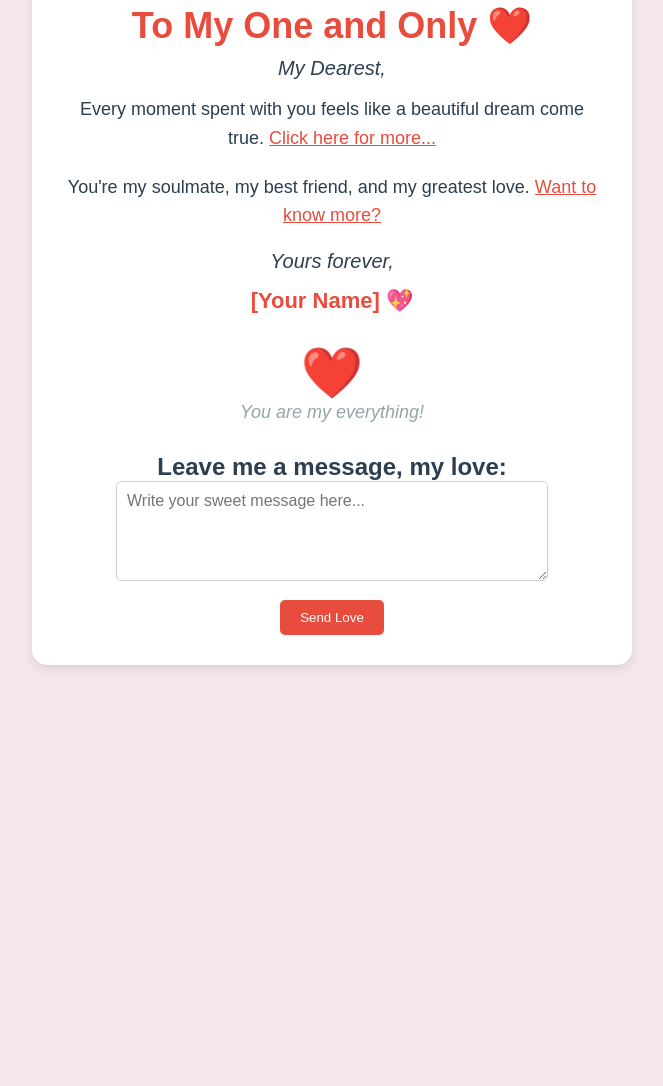
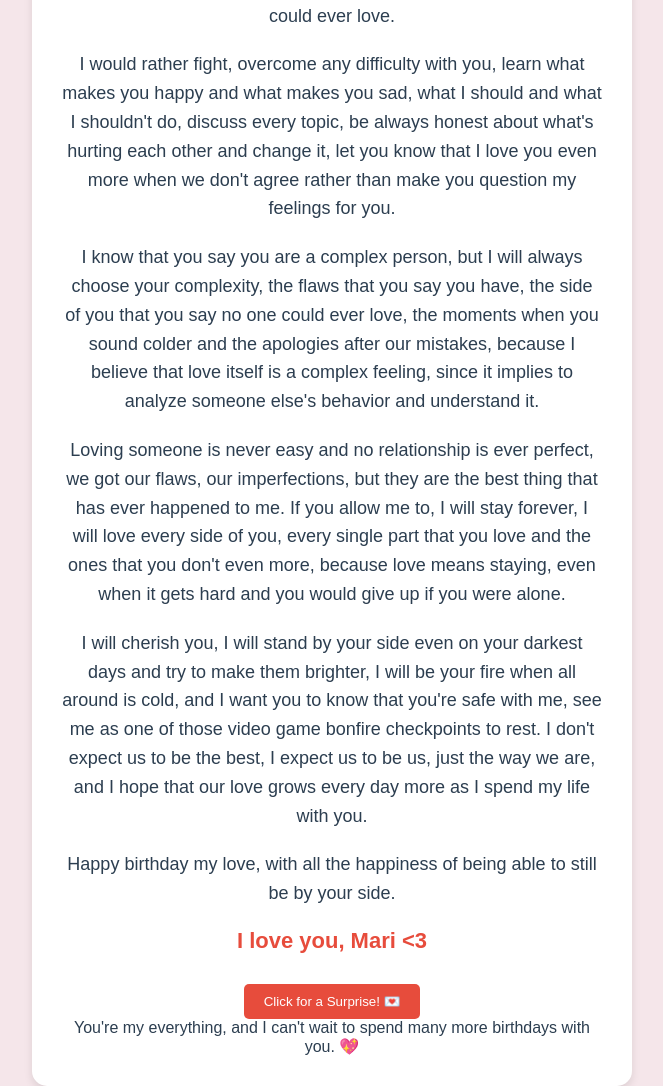
Before and after one commit to muryy6/love-letter, a plain HTML site: page index.html in a window 1280 px wide. Shown: the part 80-1166 px from the top of the page, without its empty margins (308-971 px from the left). Before the commit the page ends 800 px from the top, so only its background shows below. Drawn offline with Linux system fonts and the light colour scheme.

Commit message:
Update index.html

```diff
--- a/index.html
+++ b/index.html
@@ -3,35 +3,50 @@
 <head>
     <meta charset="UTF-8">
     <meta name="viewport" content="width=device-width, initial-scale=1.0">
-    <title>My Love Letter</title>
+    <title>My Love Letter to Mario</title>
+    <!-- Romantic and Cute Fonts -->
+    <link href="https://fonts.googleapis.com/css2?family=Great+Vibes&family=Poppins:wght@300;400;600&display=swap" rel="stylesheet">
     <link rel="stylesheet" href="styles.css">
 </head>
 <body>
     <div class="container">
-        <h1 class="title fadeIn">To My One and Only ❤️</h1>
-        <p class="intro slideUp">My Dearest,</p>
-        <p class="content fadeIn">Every moment spent with you feels like a beautiful dream come true. <span class="reveal" id="message1">Click here for more...</span></p>
-        <p class="hidden-message" id="hidden-message1">I feel like the luckiest person in the world because you're mine! 💖</p>
+        <!-- Happy Birthday Title -->
+        <h1 class="title">Happy Birthday Baby! 🎉</h1>
 
-        <p class="content fadeIn">You're my soulmate, my best friend, and my greatest love. <span class="reveal" id="message2">Want to know more?</span></p>
-        <p class="hidden-message" id="hidden-message2">Every day with you is an adventure, and I can't wait for the journey ahead. 💕</p>
-
-        <p class="closing slideUp">Yours forever,</p>
-        <p class="signature bounceIn">[Your Name] 💖</p>
-
-        <div class="heart-container">
-            <span class="heart pulse" id="heart">&#10084;&#65039;</span>
-            <p id="love-message" class="hidden-message">I love you endlessly! 😘</p>
+        <!-- Love Letter Content -->
+        <div class="letter-content">
+            <p class="content">
+                My love, I'm sorry that I'm not able to be there and give you a real present or megaknight you and fill you with kisses, but I still wanted to prepare something. It's already been three months and I think time went by very fast, but I enjoyed every single moment with you, including our fights, which happen quite often, but I believe that the fact that we are able to have fights and solve them like a married couple every time says a lot about our relationship.
+            </p>
+            <p class="content">
+                I know that I'm unbearable sometimes and I know that your love for me is much more valuable than anyone else's because you don't usually love people that much. You make every day different and happier, and I don't wish for us to not fight anymore, because I know that as long as we do, we love each other more than anyone could ever love.
+            </p>
+            <p class="content">
+                I would rather fight, overcome any difficulty with you, learn what makes you happy and what makes you sad, what I should and what I shouldn't do, discuss every topic, be always honest about what's hurting each other and change it, let you know that I love you even more when we don't agree rather than make you question my feelings for you.
+            </p>
+            <p class="content">
+                I know that you say you are a complex person, but I will always choose your complexity, the flaws that you say you have, the side of you that you say no one could ever love, the moments when you sound colder and the apologies after our mistakes, because I believe that love itself is a complex feeling, since it implies to analyze someone else's behavior and understand it.
+            </p>
+            <p class="content">
+                Loving someone is never easy and no relationship is ever perfect, we got our flaws, our imperfections, but they are the best thing that has ever happened to me. If you allow me to, I will stay forever, I will love every side of you, every single part that you love and the ones that you don't even more, because love means staying, even when it gets hard and you would give up if you were alone.
+            </p>
+            <p class="content">
+                I will cherish you, I will stand by your side even on your darkest days and try to make them brighter, I will be your fire when all around is cold, and I want you to know that you're safe with me, see me as one of those video game bonfire checkpoints to rest. I don't expect us to be the best, I expect us to be us, just the way we are, and I hope that our love grows every day more as I spend my life with you.
+            </p>
+            <p class="content">
+                Happy birthday my love, with all the happiness of being able to still be by your side.
+            </p>
         </div>
 
-        <p class="footer slideUp">You are my everything!</p>
+        <!-- Signature (Updated) -->
+        <p class="signature">I love you, Mari <3</p>
 
-        <!-- Interactive form -->
-        <div class="form-container">
-            <h2>Leave me a message, my love:</h2>
-            <textarea id="love-message-input" placeholder="Write your sweet message here..."></textarea>
-            <button id="submit-message">Send Love</button>
-            <p id="thank-you-message" class="hidden-message">Thank you for your sweet message! 💖</p>
+        <!-- Interactive Button to Show Secret Message -->
+        <button class="secret-button" onclick="showSecretMessage()">Click for a Surprise! 💌</button>
+
+        <!-- Hidden Secret Message -->
+        <div id="secret-message" class="secret-message">
+            <p>You're my everything, and I can't wait to spend many more birthdays with you. 💖</p>
         </div>
     </div>
 
```
